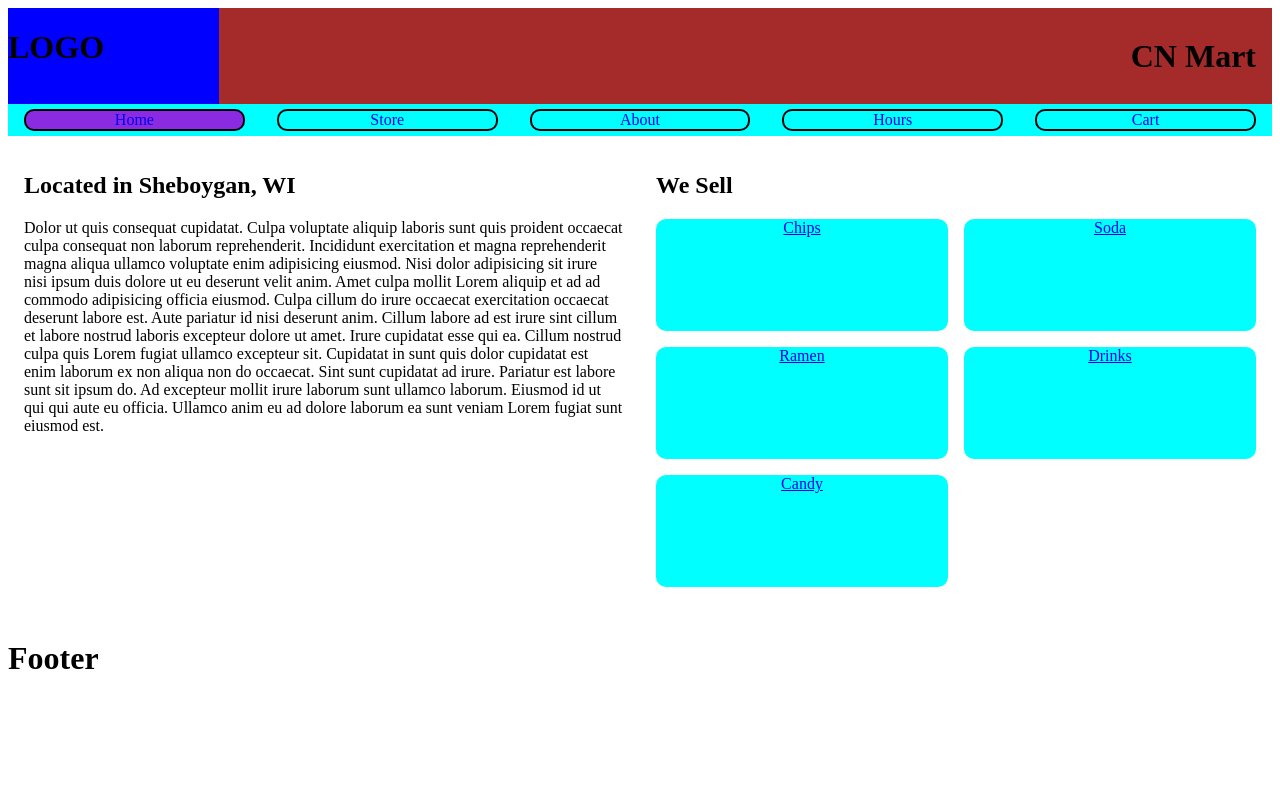
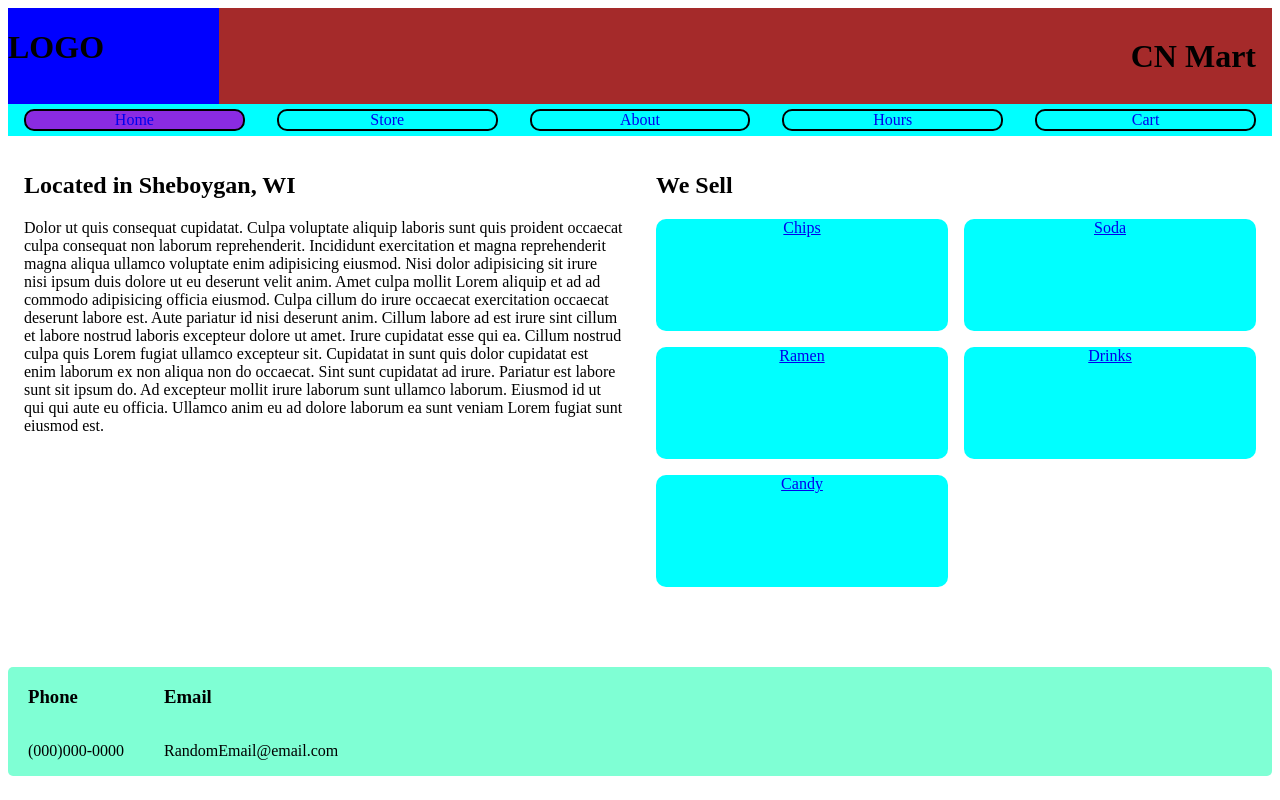
Before and after one commit to Ckher96/CN-Mart, a React (Create React App) app in the folder cn-mart-react/: page / in a window 1280 px wide. Built offline with nearby package versions, Linux system fonts and the light colour scheme.

Commit message:
add content to footer component

```diff
--- a/cn-mart-react/src/components/Footer/Footer.js
+++ b/cn-mart-react/src/components/Footer/Footer.js
@@ -1,5 +1,16 @@
+import style from "./Footer.module.css"
+
 export default function Footer() {
-    return (
-        <h1>Footer</h1>
-    )
+  return (
+    <div className={style.container}>
+      <div className={style.footerItem}>
+        <h3>Phone</h3>
+        <p>(000)000-0000</p>
+      </div>
+      <div className={style.footerItem}>
+        <h3>Email</h3>
+        <p>RandomEmail@email.com</p>
+      </div>
+    </div>
+  );
 }
--- /dev/null
+++ b/cn-mart-react/src/components/Footer/Footer.module.css
@@ -0,0 +1,12 @@
+.container {
+    display: flex;
+    background-color: aquamarine;
+    border-radius: 5px;
+    margin: 3rem 0 0 0;
+}
+
+.footerItem {
+    display: flex;
+    flex-direction: column;
+    padding: 0 20px;
+}
```
